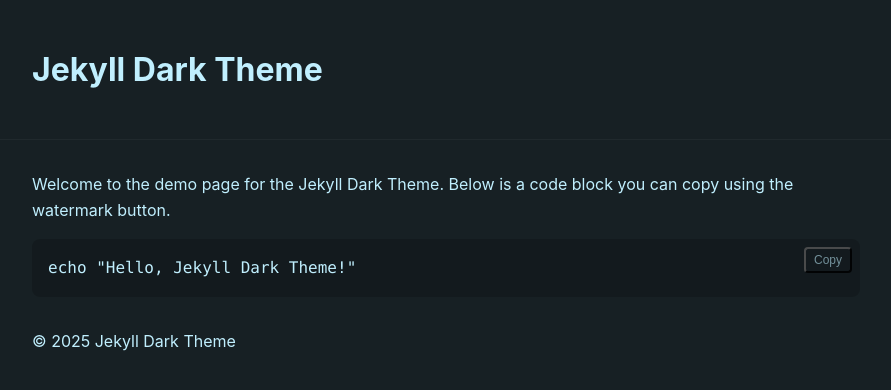
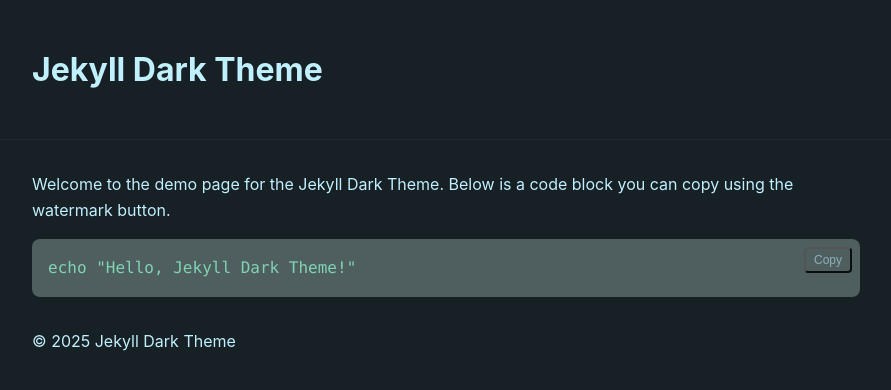
Before and after one commit to biggiebk/jekyll_theme, a Jekyll site: the page built from index.md, in a window 1280 px wide. Shown: the top 390 px of the page, without its empty margins (194-1085 px from the left). Built offline with Jekyll 4.4.1, drawn with Linux system fonts in a browser that asks for light colours.

Commit message:
Coding block color updates

```diff
--- a/assets/css/style.css
+++ b/assets/css/style.css
@@ -25,8 +25,8 @@ h1,h2,h3,h4{color:var(--fg)}
 main a{color:var(--accent)}
 
 /* Code blocks */
-pre{background:rgba(0,0,0,0.18);padding:1rem;border-radius:8px;overflow:auto;position:relative}
-pre code{color:var(--fg);font-family: ui-monospace, SFMono-Regular, Menlo, Monaco, "Roboto Mono", "Courier New", monospace;}
+pre{background: rgb(79,95,95);padding:1rem;border-radius:8px;overflow:auto;position:relative}
+pre code{color: rgb(128,212,178);font-family: ui-monospace, SFMono-Regular, Menlo, Monaco, "Roboto Mono", "Courier New", monospace;}
 
 /* Watermark copy button */
 .code-watermark{
```
